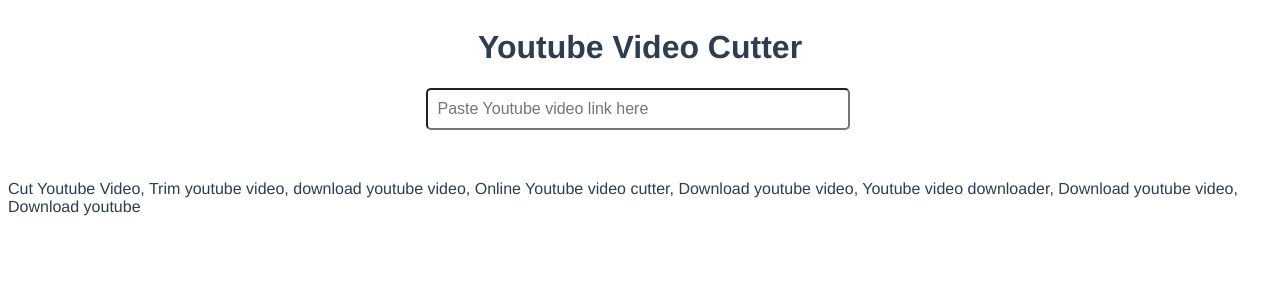
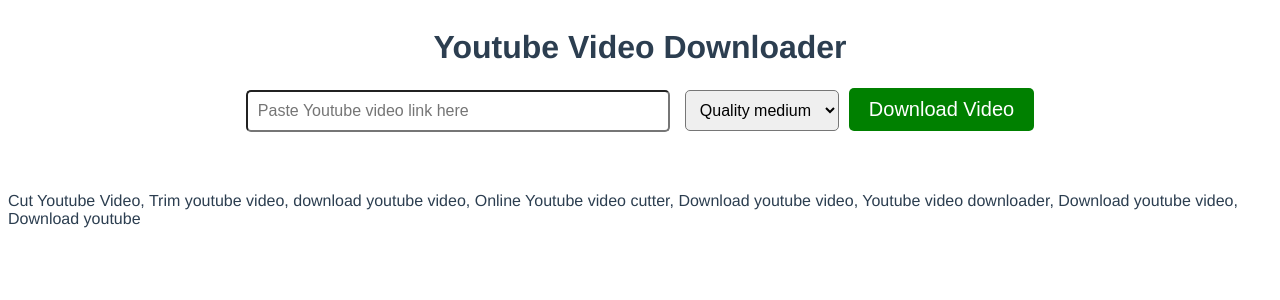
Before and after one commit to Abhay07/youtubecut-frontend, a Vue app: page / in a window 1280 px wide. Shown: the top 300 px of the page. Built offline with nearby package versions, Linux system fonts and the light colour scheme; what vue-youtube would draw is missing.

Commit message:
removed youtube cut coption

```diff
--- a/public/index.html
+++ b/public/index.html
@@ -18,7 +18,7 @@
     <noscript>
       <strong>We're sorry but <%= htmlWebpackPlugin.options.title %> doesn't work properly without JavaScript enabled. Please enable it to continue.</strong>
     </noscript>
-    <h1>Youtube Video Cutter</h1>
+    <h1>Youtube Video Downloader</h1>
     <div id="app"></div>
     <footer>Cut Youtube Video, Trim youtube video, download youtube video, Online Youtube video cutter, Download youtube video, Youtube video downloader, Download youtube video, Download youtube</footer>
     <div class="seo">
--- a/src/App.vue
+++ b/src/App.vue
@@ -1,18 +1,22 @@
 <template>
     <div id="app">
         <div class="row top-container">
-      <input class="urlInput" placeholder="Paste Youtube video link here" v-model="userUrlInput" @keypress.enter="setVideoUrl" @change="hideDownloadLink"/>
-      <button @click="setVideoUrl" v-show="userUrlInput" :class="{mb0:!showFullVideoOptions}">Start Cutting</button>
-      <button @click="downloadFullVideo" v-show="userUrlInput && showFullVideoOptions">Download Whole Video</button>
-      <select v-model="fullVideoQuality" v-show="userUrlInput && showFullVideoOptions">
+                <div class="input-wrapper">
+                    <input class="urlInput" placeholder="Paste Youtube video link here" v-model="userUrlInput" @input="setVideoUrl" />
+                    <div class="error" v-show="invalidVideoUrlError && downloadBtnClicked">{{INVALID_VIDEO_URL_ERROR}}</div>
+                </div>
+                <!-- <button @click="setVideoUrl" v-show="userUrlInput" :class="{mb0:!showFullVideoOptions}">Start Cutting</button>   -->
+                 <select v-model="fullVideoQuality">
                     <option value="highest">Quality highest</option>
                     <option value="18">Quality medium</option>
                 </select>
+                <button @click="downloadFullVideo">Download Video</button>
+
         </div>
         <div class="download-link">
-    <a :href="fullVideoUrl"  target="_blank" download v-show="fullVideoUrl">Download Link</a>
+            <a :href="fullVideoUrl" target="_blank" download v-show="fullVideoUrl">Download Link</a>
         </div>
-    <div class="playIns" v-show="!showFullVideoOptions">
+        <!-- <div class="playIns" v-show="!showFullVideoOptions">
       Play Video to see cutting options
     </div>
     <div class="row main-container" v-if="videoId">
@@ -64,7 +68,7 @@
   </div>
       <youtube :video-id="videoId" ref="youtube" :player-vars="playerVars" @playing="playing" ></youtube>
     </div>
-
+  -->
         <div class="loader" v-if="loading">
             <div class="lds-ring">
                 <div></div>
@@ -75,35 +79,36 @@
         </div>
     </div>
 </template>
-
 <script>
-import {API_URL, TIME_FORMAT_ERROR,END_TIME_ERROR} from './constants.js';
+import { API_URL, TIME_FORMAT_ERROR, END_TIME_ERROR, INVALID_VIDEO_URL_ERROR } from './constants.js';
 export default {
     name: 'App',
-  data:()=>({
-    userUrlInput:'',
-    videoId:null,
-    startTime:'00:00',
-    endTime:null,
-    quality:1,
-    startTimeSeconds:0,
-    endTimeSeconds:0,
-    playerVars:{
-      autoplay:1
+    data: () => ({
+        userUrlInput: '',
+        videoId: null,
+        startTime: '00:00',
+        endTime: null,
+        quality: 1,
+        startTimeSeconds: 0,
+        endTimeSeconds: 0,
+        playerVars: {
+            autoplay: 1
         },
-    loading:false,
-    showPlayer:false,
-    downloadVideoUrl:null,
-    playerLoading:false,
-    startTimeErrMsg:'',
-    endTimeErrMsg:'',
-    cutVideoClicked:false,
-    fullVideoUrl:'',
-    fullVideoQuality:18,
-    showFullVideoOptions:true
+        loading: false,
+        showPlayer: false,
+        downloadVideoUrl: null,
+        playerLoading: false,
+        startTimeErrMsg: '',
+        endTimeErrMsg: '',
+        cutVideoClicked: false,
+        fullVideoUrl: '',
+        fullVideoQuality: 18,
+        invalidVideoUrlError: false,
+        INVALID_VIDEO_URL_ERROR,
+        downloadBtnClicked:false
     }),
-  computed:{
-    duration(){
+    computed: {
+        /*duration(){
           if(!isNaN(this.startTimeSeconds) && !isNaN(this.endTimeSeconds) && (this.endTimeSeconds > this.startTimeSeconds)){
             return (this.endTimeSeconds - this.startTimeSeconds).toFixed(2)
           }
@@ -132,74 +137,77 @@
             return true;
           }
           return false;
-    }
+        }*/
     },
-  methods:{
-    setVideoUrl(){
-      this.showFullVideoOptions = false;
+    methods: {
+        setVideoUrl() {
+            this.hideDownloadLink();
+            this.invalidVideoUrlError = false;
             this.fullVideoUrl = null;
             this.playerLoading = true;
             let videoId;
             const mobileUrlMatch = this.userUrlInput.match(/^.+youtu\.be\/(.+)$/);
-      if(mobileUrlMatch){
+            const desktopUrlMatch = this.userUrlInput.match(/^.+youtube\.com\/watch\?v=.+$/);;
+            if (mobileUrlMatch) {
                 videoId = mobileUrlMatch[1];
-      }
-      else{
+            } else if (desktopUrlMatch) {
                 videoId = this.userUrlInput.split(/(\?v=)|&/);
                 videoId = videoId[2]
+            } else {
+                this.invalidVideoUrlError = true;
+                return;
             }
-      if(videoId){
+            if (videoId) {
                 this.downloadVideoUrl = null;
                 this.videoId = videoId;
                 this.startTimeSeconds = this.endTimeSeconds = 0;
                 this.downloadVideoUrl = null;
-      }
-      else{
+            } else {
                 this.videoId = null;
             }
-      setTimeout(()=>{
-        if(this.$refs.youtube && this.$refs.youtube.player){
+            setTimeout(() => {
+                if (this.$refs.youtube && this.$refs.youtube.player) {
                     this.$refs.youtube.player.getPlayerState()
-        .then((res)=>{
-          if(res == 1){
+                        .then((res) => {
+                            if (res == 1) {
                                 this.playerLoading = false;
                             }
                         })
                         .catch();
                 };
-    },0)
+            }, 0)
 
         },
         playing() {
             console.log('we are watching!!!')
             this.playerLoading = false;
-      window.scrollTo(0,500);
+            window.scrollTo(0, 500);
         },
-    setStartTime(){
+        setStartTime() {
             this.player.getCurrentTime()
-      .then(time=>{
+                .then(time => {
                     this.startTimeSeconds = Number(time.toFixed(2));
                 });
         },
-    setEndTime(){
+        setEndTime() {
             this.player.getCurrentTime()
-      .then(time=>{
+                .then(time => {
                     this.endTimeSeconds = Number(time.toFixed(2));
                 });
             this.player.pauseVideo();
         },
-    preview(){
-      if(this.duration){
+        preview() {
+            if (this.duration) {
                 this.player.seekTo(this.startTimeSeconds);
-        setTimeout(()=>{
+                setTimeout(() => {
                     this.player.pauseVideo();
-        },(this.duration+1)*1000);
+                }, (this.duration + 1) * 1000);
                 this.player.playVideo();
             }
         },
-    download(){
+        download() {
             this.cutVideoClicked = true;
-      if(!this.duration){
+            if (!this.duration) {
                 return;
             }
             this.downloadVideoUrl = null;
@@ -207,68 +215,70 @@
             this.loading = true;
             const videoUrl = encodeURIComponent(`https://www.youtube.com/watch?v=${this.videoId}`)
             let url = `${API_URL}?video=${videoUrl}&start=${this.startTimeSeconds}&end=${this.endTimeSeconds}&quality=${this.quality}`
-      fetch(url,{
-        method:'GET'
+            fetch(url, {
+                    method: 'GET'
                 })
-      .then((res)=>{
-        if(res.status != 200){
+                .then((res) => {
+                    if (res.status != 200) {
                         throw '';
                         return;
                     }
                     return res.text();
                 })
-      .then((res)=>{
+                .then((res) => {
                     this.downloadVideoUrl = res;
-         window.scrollTo(0,550);
+                    window.scrollTo(0, 550);
                 })
-      .catch(()=>{
+                .catch(() => {
 
                 })
-      .finally(()=>{
+                .finally(() => {
                     this.loading = false;
                 })
 
         },
-    downloadFullVideo(){
+        downloadFullVideo() {
+          this.downloadBtnClicked = true;
+            if (this.invalidVideoUrlError) {
+                return;
+            }
             this.fullVideoUrl = null;
             let videoId;
             const mobileUrlMatch = this.userUrlInput.match(/^.+youtu\.be\/(.+)$/);
-      if(mobileUrlMatch){
+            if (mobileUrlMatch) {
                 videoId = mobileUrlMatch[1];
-      }
-      else{
+            } else {
                 videoId = this.userUrlInput.split(/(\?v=)|&/);
                 videoId = videoId[2]
             }
             let url = `${API_URL}full?quality=${this.fullVideoQuality}&video=https://www.youtube.com/watch?v=${videoId}`
             this.loading = true;
-       fetch(url,{
-        method:'GET'
+            fetch(url, {
+                    method: 'GET'
                 })
-      .then((res)=>{
-        if(res.status != 200){
+                .then((res) => {
+                    if (res.status != 200) {
                         throw '';
                         return;
                     }
                     return res.text();
                 })
-      .then((res)=>{
+                .then((res) => {
                     this.fullVideoUrl = res;
                 })
-      .catch(()=>{
+                .catch(() => {
 
                 })
-      .finally(()=>{
+                .finally(() => {
                     this.loading = false;
                 })
         },
-    hideDownloadLink(){
+        hideDownloadLink() {
             this.downloadVideoUrl = null;
         }
     }
 }
 </script>
-
 <style>
 @import 'main.css';
 </style>
--- a/src/constants.js
+++ b/src/constants.js
@@ -2,3 +2,4 @@
 // export const API_URL = "http://localhost:8082/";
 export const TIME_FORMAT_ERROR = "Incorrect time, put time in seconds";
 export const END_TIME_ERROR = "End time should be greater than start time";
+export const INVALID_VIDEO_URL_ERROR = "Please enter a valid youtube video url";
--- a/src/main.css
+++ b/src/main.css
@@ -28,6 +28,7 @@
 .urlInput{
 	width:400px;
 	margin-right: 5px;
+	margin-bottom: 10px;
 }
 
 button{
@@ -47,6 +48,7 @@
 .top-container{
 	margin-bottom: 50px;
 	flex-wrap: wrap;
+	align-items: baseline;
 }
 
 .action-container > div{
@@ -63,7 +65,6 @@
 div.error{
 	color:red;
 	font-size: 16px;
-	text-align: right;
 	display: block;
 }
 
@@ -172,7 +173,6 @@
 
 	.urlInput{
 		width: 100%;
-		margin-bottom: 20px;
 	}
 
 	iframe{
@@ -181,6 +181,7 @@
 	}
 
 	.top-container{
+		flex-direction: column;
 		justify-content: space-between !important;
 		margin-bottom: 0;
 	}
@@ -194,4 +195,11 @@
 	.playIns{
 		display: block;
 	}
+	.input-wrapper{
+		width:calc(100% - 25px);
+	}
+
+	.error{
+		margin-bottom: 10px;
+	}
 }
```
Lines whose indentation alone changed are shown as unchanged.
